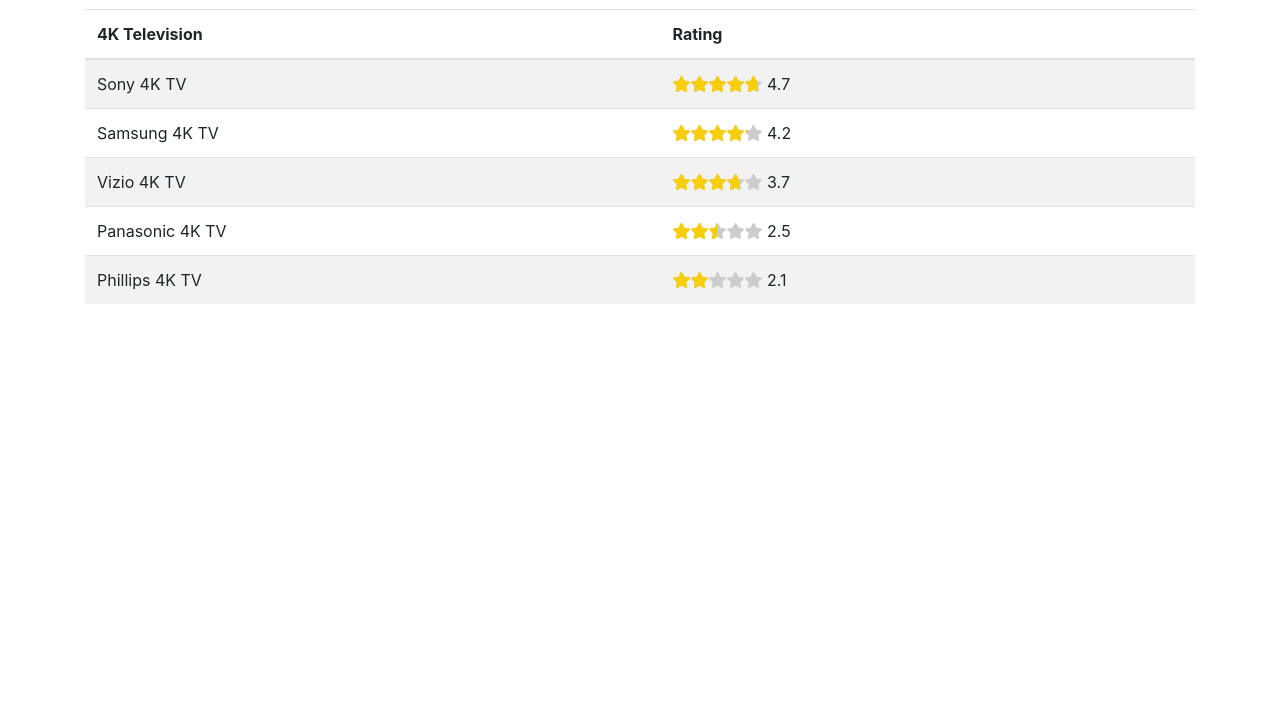
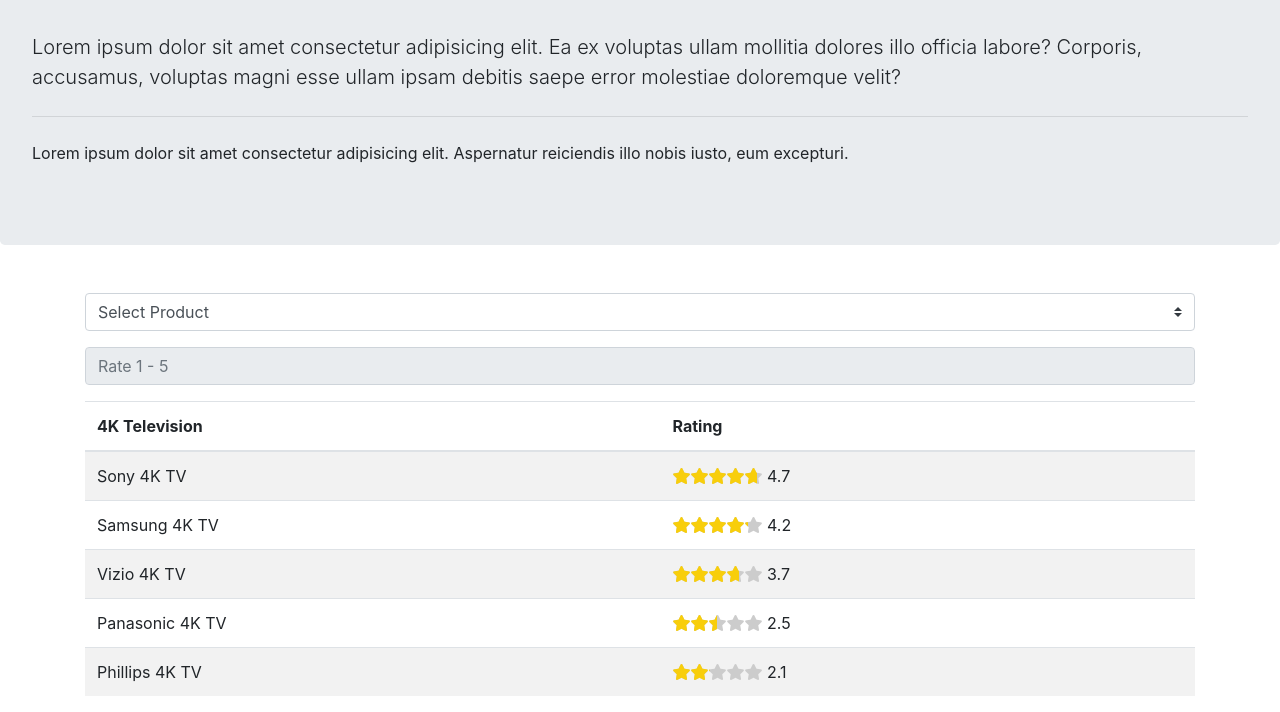
Before and after one commit to TJANGEL/star_rating, a plain HTML site: page index.html in a window 1280 px wide. Shown: the part 147-859 px from the top of the page. Before the commit the page ends 800 px from the top, so only its background shows below. Drawn offline with nearby package versions, Linux system fonts and the light colour scheme.

Commit message:
added jumbotron and restructured page

```diff
--- a/index.html
+++ b/index.html
@@ -23,6 +23,20 @@
     <link rel="stylesheet" href="css/style.css" />
   </head>
   <body>
+    <div class="jumbotron">
+      <h1 class="display-4 text-center mb-5">Product Star-Ratings</h1>
+      <p class="lead">
+        Lorem ipsum dolor sit amet consectetur adipisicing elit. Ea ex voluptas
+        ullam mollitia dolores illo officia labore? Corporis, accusamus,
+        voluptas magni esse ullam ipsam debitis saepe error molestiae doloremque
+        velit?
+      </p>
+      <hr class="my-4" />
+      <p>
+        Lorem ipsum dolor sit amet consectetur adipisicing elit. Aspernatur
+        reiciendis illo nobis iusto, eum excepturi.
+      </p>
+    </div>
     <div class="container mt-5">
       <div class="form-group">
         <select id="product-select" class="form-control custom-select">
@@ -101,7 +115,7 @@
         </tbody>
       </table>
     </div>
-
+    <!-- JS -->
     <script src="js/main.js"></script>
   </body>
 </html>
```
